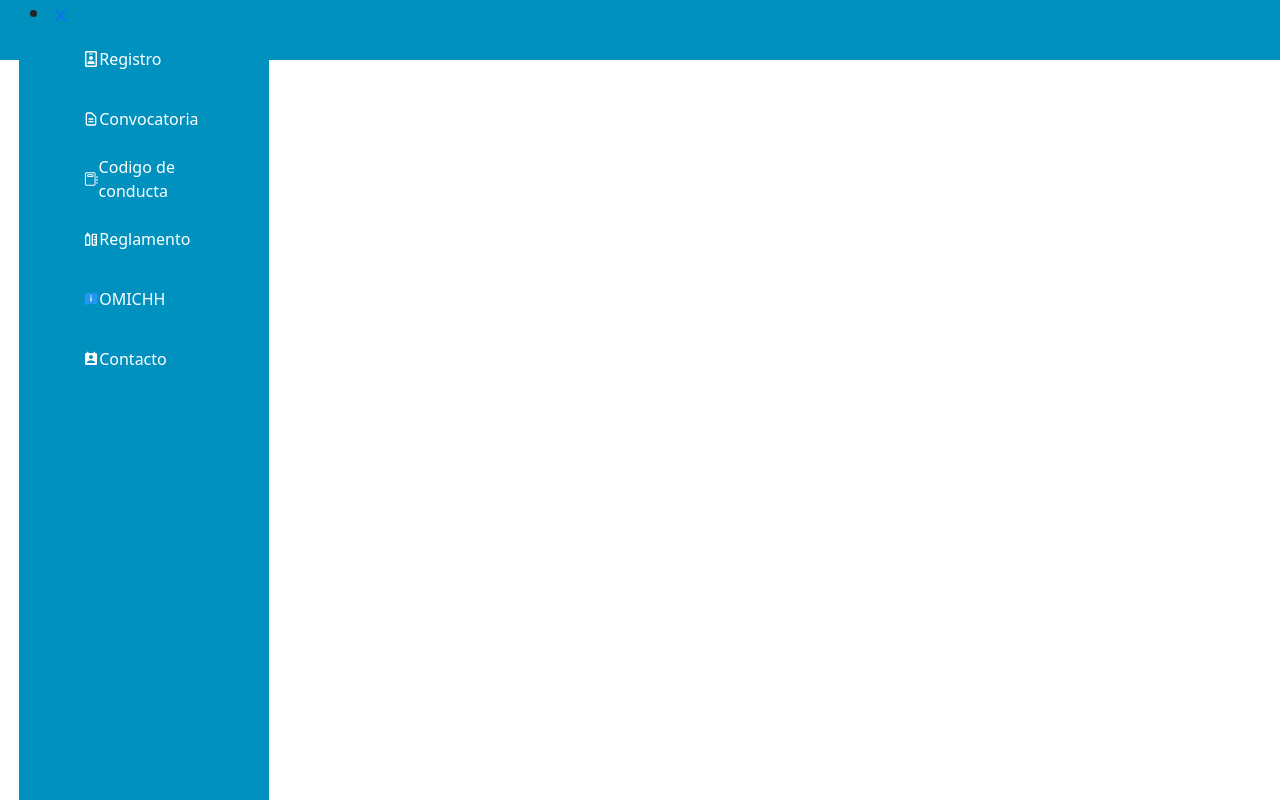
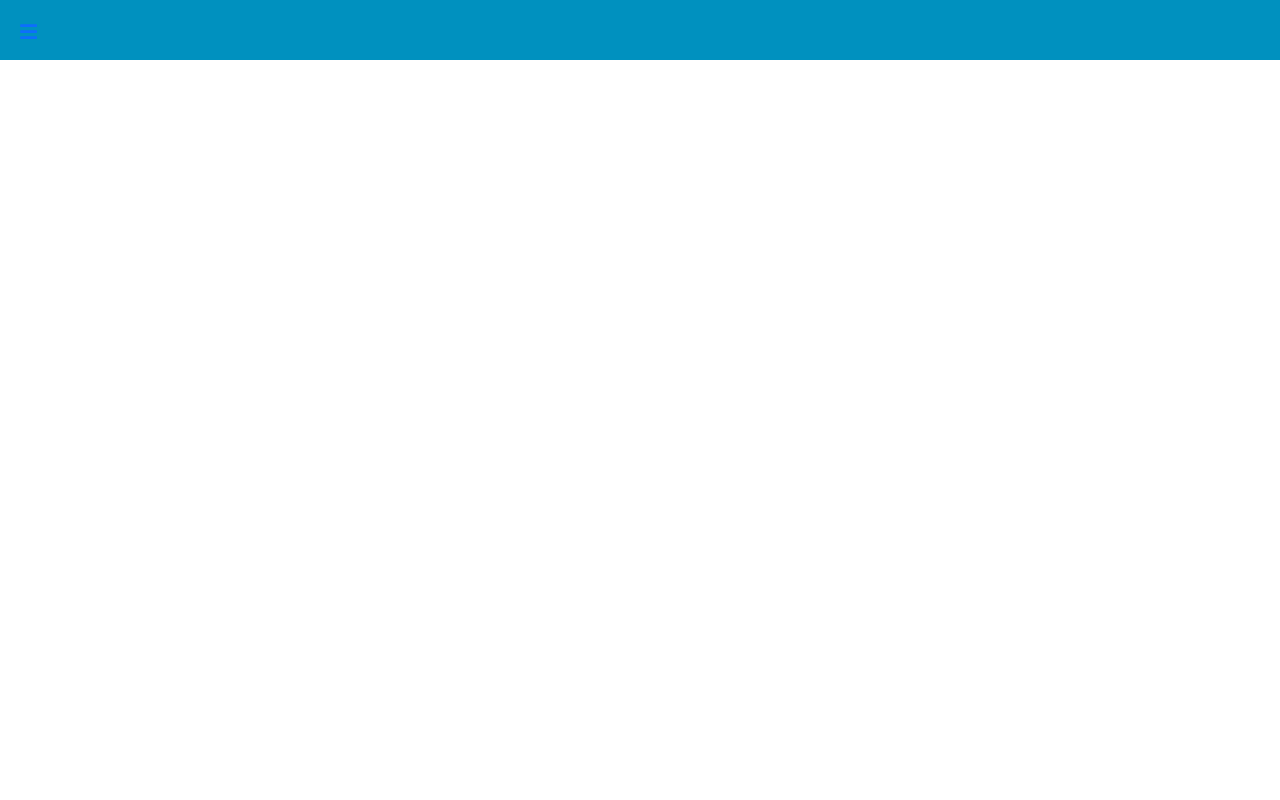
Before and after one commit to LaloRivero/omichh-react-app, a React (Create React App) app: page / in a window 1280 px wide. Built offline with nearby package versions, Linux system fonts and the light colour scheme.

Commit message:
Sidebar Styles

```diff
--- a/src/components/Navbar/navbar.css
+++ b/src/components/Navbar/navbar.css
@@ -5,18 +5,13 @@
   justify-content: start;
   align-items: center;
 }
-.navbar__menu {
+.navbar__menu-bars {
   margin-left: 1.2rem;
   font-size: 1.2rem;
   background-color: none;
 }
 
-.navbar__menu.active {
-  left: 0;
-  transition: 350ms;
-}
-
-.navbar__menu-items {
+.navbar__menu {
   background-color: #0091bf;
   width: 250px;
   height: 100vh;
@@ -25,8 +20,13 @@
   justify-content: start;
   position: fixed;
   top: 0;
-  /*left: -100%;*/
+  left: -100%;
   transition: 850ms;
+}
+
+.navbar__menu.active {
+  left: 0;
+  transition: 350ms;
 }
 
 .navbar__text {
@@ -54,3 +54,20 @@
   background-color: #ffffff;
   color: #0091bf;
 }
+
+.navbar__menu-items {
+  width: 100%;
+}
+
+.navbar__toggle {
+  background-color: #0091bf;
+  width: 100%;
+  height: 80px;
+  display: flex;
+  justify-content: start;
+  align-items: center;
+}
+
+span {
+  margin-left: 16px;
+}
--- a/src/components/Navbar/navbar.js
+++ b/src/components/Navbar/navbar.js
@@ -13,12 +13,12 @@ const Navbar = () => {
   return (
     <React.Fragment>
       <div className="navbar">
-        <Link to="#" className="navbar__menu">
+        <Link to="#" className="navbar__menu-bars">
           <FaBars onClick={showSidebar} />
         </Link>
       </div>
       <nav className={sidebar ? "navbar__menu active" : "navbar__menu"}>
-        <ul className="navbar__menu-items">
+        <ul className="navbar__menu-items" onClick={showSidebar}>
           <li className="navbar__toggle">
             <Link className="menu__bars" to="#">
               <AiOutlineClose />
```
